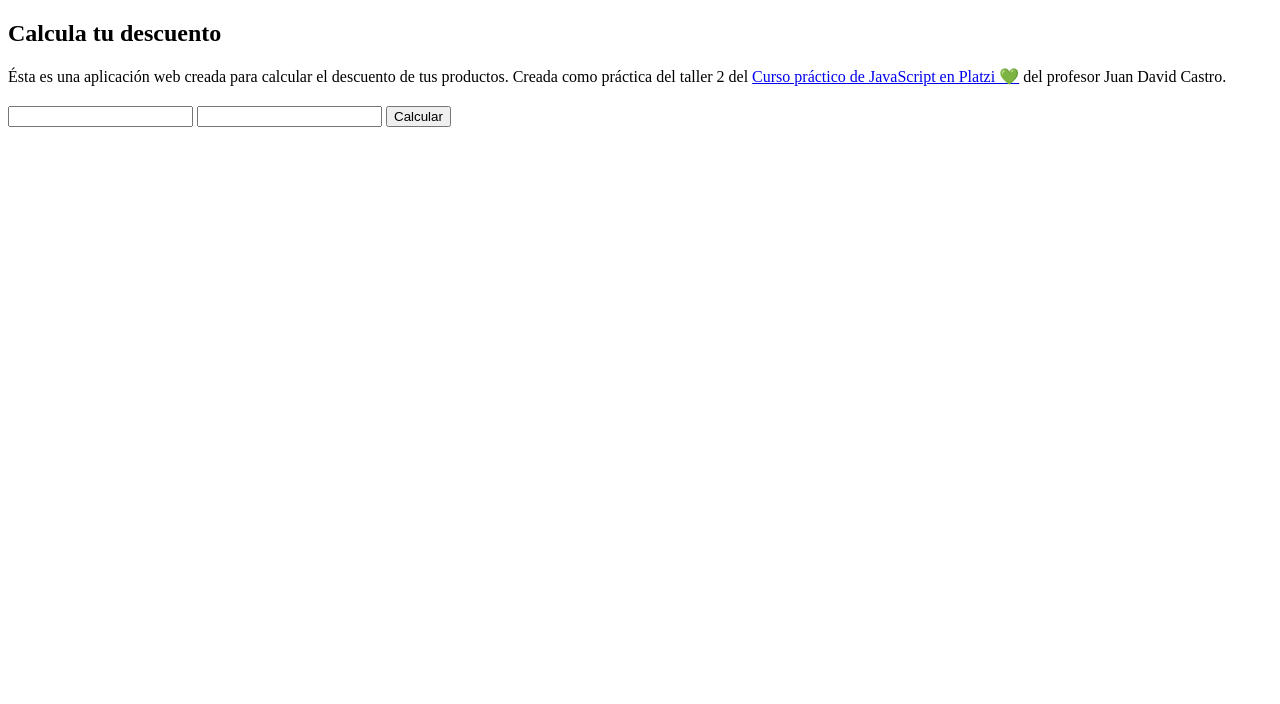
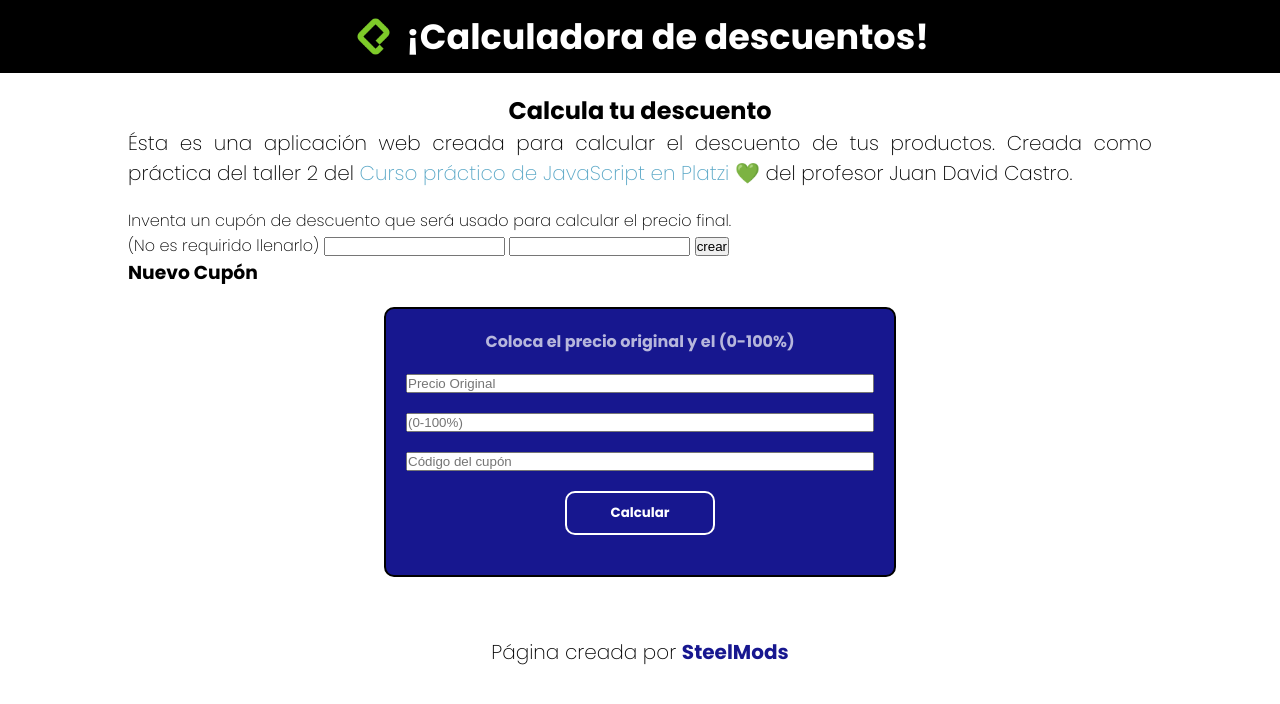
Before and after one commit to GueruDev/Calculadores-de-Descuentos-con-cupones-Taller-de-JavaScript-Platzi, a plain HTML site: page index.html in a window 1280 px wide. Drawn offline with Linux system fonts and the light colour scheme.

Commit message:
Logica casi terminada falta linea 40 app.js

```diff
--- a/css/style.css
+++ b/css/style.css
@@ -0,0 +1,108 @@
+/* VARIABLES */
+:root{
+    --font:'Poppins',sans-serif;
+    --sky: rgb(91, 168, 199);
+    --black: #000;
+    --white: #fff;
+}
+/* BASIC STYLES */
+
+*{
+    box-sizing: border-box;
+    padding: 0;
+    margin: 0;
+}
+html{
+    font-size: 62.5%;
+}
+body{
+    font-size:1.6rem;
+    font-family:var(--font);
+}
+main,.up{
+    margin:0 auto;
+    width: 80%
+}
+a{
+    text-decoration:none;
+    color: var(--sky);
+}
+
+/* HEADER */
+
+header{
+    background-color: var(--black);
+    color: var(--white);
+}
+.up{
+    display:flex;
+    flex-direction: row;
+    justify-content: center;
+    align-items: center;
+    padding: 1rem 0;
+}
+.up__h1{
+    font-size: 3.5rem;
+    margin-left:1rem;
+}
+.up__img{
+    height: 4.5rem;
+}
+
+/* MAIN */
+
+.maintext{
+    text-align: center;
+    margin: 2rem auto;
+}
+.maintext__p{
+    font-size: 2rem;
+    text-align: justify;
+}
+.card-calculadora-form{
+    display: flex;
+    flex-direction:column;
+    margin: 2rem auto;
+    padding: 2rem;
+    box-shadow: 0px 2px 18px -11px;
+    border: 2px solid black;
+    border-radius: 1rem;
+    background-color:rgb(23, 23, 143);
+    gap: 2rem;
+    width: 50%;
+
+    color: var(--white);
+}
+.card-calculadora-form__label{
+    color:rgba(255, 255, 255, 0.692);
+    text-align: center;
+    font-weight:bold;
+}
+
+.card-calculadora-form__button{
+    width: 15rem;
+    margin: 0 auto;
+    padding: 1rem 0;
+    font-family: 'Poppins', sans-serif;
+    font-weight: bold;
+    color: var(--white);
+    border: 2px solid white;
+    border-radius: 10px;
+    background-color: rgba(255, 255, 255, 0);
+}
+
+.card-calculadora-resultado{
+    text-align: center;
+}
+
+/* FOTTER */
+
+footer{
+    text-align: center;
+    font-size: 2rem;
+    padding: 4rem 0;
+}
+.footer__a{
+    font-weight: bold;
+    color:rgb(23, 23, 143);
+}
--- a/index.html
+++ b/index.html
@@ -1,6 +1,11 @@
 <!DOCTYPE html>
 <html lang="en">
 <head>
+    <!-- FONTS -->
+    <link rel="preconnect" href="https://fonts.googleapis.com">
+    <link rel="preconnect" href="https://fonts.gstatic.com" crossorigin>
+    <link href="https://fonts.googleapis.com/css2?family=Poppins:wght@200;700&display=swap" rel="stylesheet">
+
     <meta charset="UTF-8">
     <meta http-equiv="X-UA-Compatible" content="IE=edge">
     <meta name="viewport" content="width=device-width, initial-scale=1.0">
@@ -9,32 +14,51 @@
 </head>
 <body>
     <header>
+        <section class="up">
+            <img src="src/Platzi.png" alt="logo Platzi" class="up__img">
+            <h1 class="up__h1">
+                ¡Calculadora de descuentos!
+            </h1>
+        </section>
+    </header>
+    <main>
         <section class="maintext">
-            <h1 class="maintext__h1">
+            <h1 class="maintext__h2">
                 Calcula tu descuento
             </h1>
             <p class="maintext__p">
                 Ésta es una aplicación web creada para calcular el descuento de tus productos. Creada como práctica del taller 2 del <a href="https://platzi.com/clases/javascript-practico/">Curso práctico de JavaScript en Platzi 💚</a> del profesor Juan David Castro.
             </p>
         </section>
-    </header>
-    <main>
+        <section class="coupons">
+            <form action="" class="coupons-add">
+                <label for="" class="coupon-add__label">
+                    Inventa un cupón de descuento que será usado para calcular el precio final.</br>
+                    (No es requirido llenarlo)
+                </label>
+                <input id="addCouponName" type="text" class="coupon-add__input">
+                <input id="addCouponDiscount" type="number" class="coupon-add__input">
+                <button type="button" onclick="Capturar()" class="coupon-add__button">crear</button>
+            </form>
+            <div id="add" class="newcoupon">
+                <h3 class="newcoupon__h3">Nuevo Cupón</h3>
+            </div>
+        </section>
         <section class="card-calculadora">
             <h2 class="card-calculadora__h2"></h2>
             <p class="card-calculadora__p"></p>
             <form action="" class="card-calculadora-form">
-                <label for="" class="card-calculadora-form__label"></label>
-                <input id="inputPrize" type="number" class="card-calculadora-form__input">
-                <input id="inputDiscount" type="number" class="card-calculadora-form__input">
+                <label for="" class="card-calculadora-form__label">Coloca el precio original y el (0-100%)</label>
+                <input required placeholder="Precio Original" id="inputPrize" type="number" class="card-calculadora-form__input">
+                <input required placeholder="(0-100%)" id="inputDiscount" type="number" class="card-calculadora-form__input">
+                <input  placeholder="Código del cupón" id="inputCoupon" type="text" class="card-calculadora-form__input">
                 <button type="button" onClick="calcularValorDescuento()" class="card-calculadora-form__button">Calcular</button>
+                <p id="calculadora-resultado" class="card-calculadora-resultado"></p>
             </form>
-            <p id="calculadora-resultado" class="card-calculadora-resultado">
-
-            </p>
         </section>
     </main>
     <footer>
-
+        <p class="footer__p">Página creada por <a href="#" class="footer__a">SteelMods</a></p>
     </footer>
     <script src="js/app.js"></script>
 </body>
--- a/js/app.js
+++ b/js/app.js
@@ -6,15 +6,42 @@ let porcentajeDescuento;
 let valorDescuento
 
 //FUNCIONES
+
 function calcularValorDescuento(){
-    let input = document.getElementById("inputPrize");
-    precioOriginal = Number(input.value);
-    const resultP =document.getElementById("calcularValorDescuento()");
-    input = document.getElementById("inputDiscount");
-    porcentajeDescuento = Number(input.value);
+    precioOriginal = document.getElementById("inputPrize").value;
+    porcentajeDescuento = document.getElementById("inputDiscount").value;
     valorDescuento = (porcentajeDescuento * precioOriginal) / 100;
     precioConDescuento = precioOriginal - valorDescuento;
-    input = document.getElementById("calculadora-resultado")
-    let pResultado = input;
-    pResultado.innerHTML = `El precio con descuento es ${precioConDescuento}.`
+    pResultado = document.getElementById("calculadora-resultado");
+    pResultado.innerHTML = `El precio con descuento es $${precioConDescuento}.`;
+    comparar();
 };
+
+function Capturar(){
+    function Coupon(inputname,inputdiscount){
+        this.inputname = inputname ;
+        this.inputdiscount = inputdiscount ;
+    };
+
+    codeCoupon = document.getElementById("addCouponName").value;
+    numberDiscound = document.getElementById("addCouponDiscount").value;
+
+    couponNew = new Coupon(codeCoupon,numberDiscound);
+    agregar();
+}
+couponsList = [];
+function agregar(){
+    couponsList.push(couponNew);
+    document.getElementById("add").innerHTML += `<p class="newcoupon__p">Código: ${couponNew.inputname} Descuento: ${couponNew.inputdiscount}</p>`;
+};
+function comparar(){
+    CouponDiscount = undefined;
+    code = document.getElementById("inputCoupon").value;
+    let compare = couponsList.find ( item => item.inputname == code);
+    if(code == ""){
+        console.log("No hay cupón")
+    };
+    else if (code === compare.inputname){
+        CouponDiscount = compare.inputdiscount;
+    };
+};
```
Also changed, not shown: src/Platzi.png (added).
